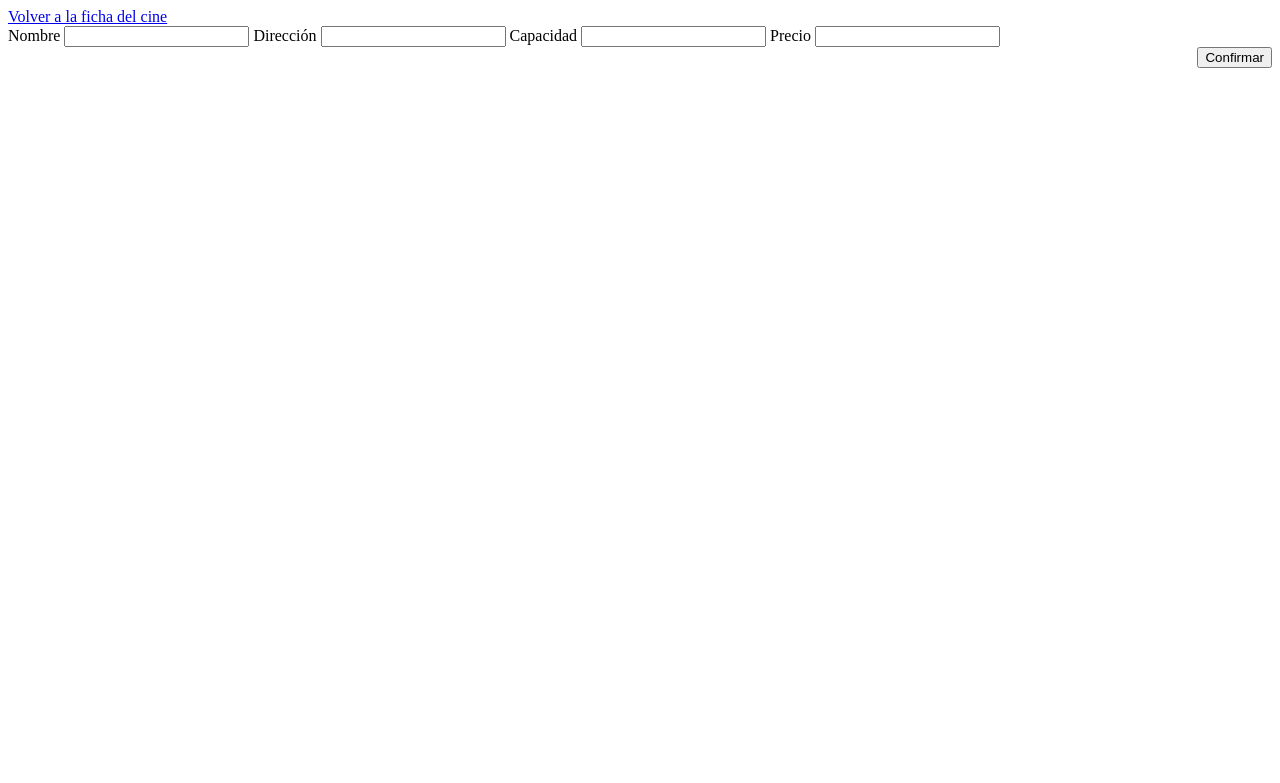
After one commit to guillerminalatorre/Movie-Pass, a PHP site: template Views/cine-modificar.php in a window 1280 px wide. The commit adds this page. Shown: the top 783 px of the page. Run offline with PHP 8.4, Linux system fonts and the light colour scheme; the template is opened without the code that fills it, so the values that code supplies are empty; some libraries are stand-ins or nearby versions.

Commit message:
13/10 modificar Cine

```diff
--- a/Views/cine-ficha.php
+++ b/Views/cine-ficha.php
@@ -22,7 +22,7 @@
             <h1><?php echo $cine->getNombre(); ?></h1>
         </th>
         <th scope="col" style="text-align:right">
-            <a class="btn btn-info" href="<?php echo FRONT_ROOT ?>Cine/ShowModificarCine/<?phpecho $cine->getNombre();?>">Modificar Cine</a>
+            <a class="btn btn-info" href="<?php echo FRONT_ROOT ?>Cine/ShowModificarCine/<?php echo $cine->getNombre();?>">Modificar Cine</a>
         </th>
         </tr>
     </thead>
--- /dev/null
+++ b/Views/cine-modificar.php
@@ -0,0 +1,21 @@
+<body>
+<div class="container container-fluid mt-4">
+    <a class="btn btn-secondary" href="<?php echo FRONT_ROOT ?>Cine/ShowFichaCine/<?php echo $cine->getNombre();?>" role="button">Volver a la ficha del cine</a>
+    <br>
+    <form action="<?php echo FRONT_ROOT ?>Cine/actualizarUnCine" method="post">
+        <div class="form-group">
+            <label for="nombre">Nombre</label>
+            <input type="text" id="nombre" class="form-control" name="nombre" value="<?php echo $cine->getNombre();?>" readonly="readonly">
+            <label for="direccion">Dirección</label>
+            <input type="text" id="direccion" class="form-control" name="direccion" value="<?php echo $cine->getDireccion();?>" required>
+            <label for="capacidad">Capacidad</label>
+            <input type="number" id="capacidad" class="form-control" name="capacidad" value="<?php echo $cine->getCapacidad();?>" required>
+            <label for="precio">Precio</label>
+            <input type="number" id="precio" class="form-control" name="precio" value="<?php echo $cine->getPrecio();?>" required>
+        </div>
+        <div class="form-group" style="text-align:right">
+           <button class="btn btn-info" type="submit">Confirmar</button>
+        </div>
+    </form>
+</div>
+</body>
```
Also changed, not shown: Controllers/CineController.php (+31 -9 lines), DAO/CineDAO.php (+33 -0 lines), Data/cines.json (+8 -12 lines).
